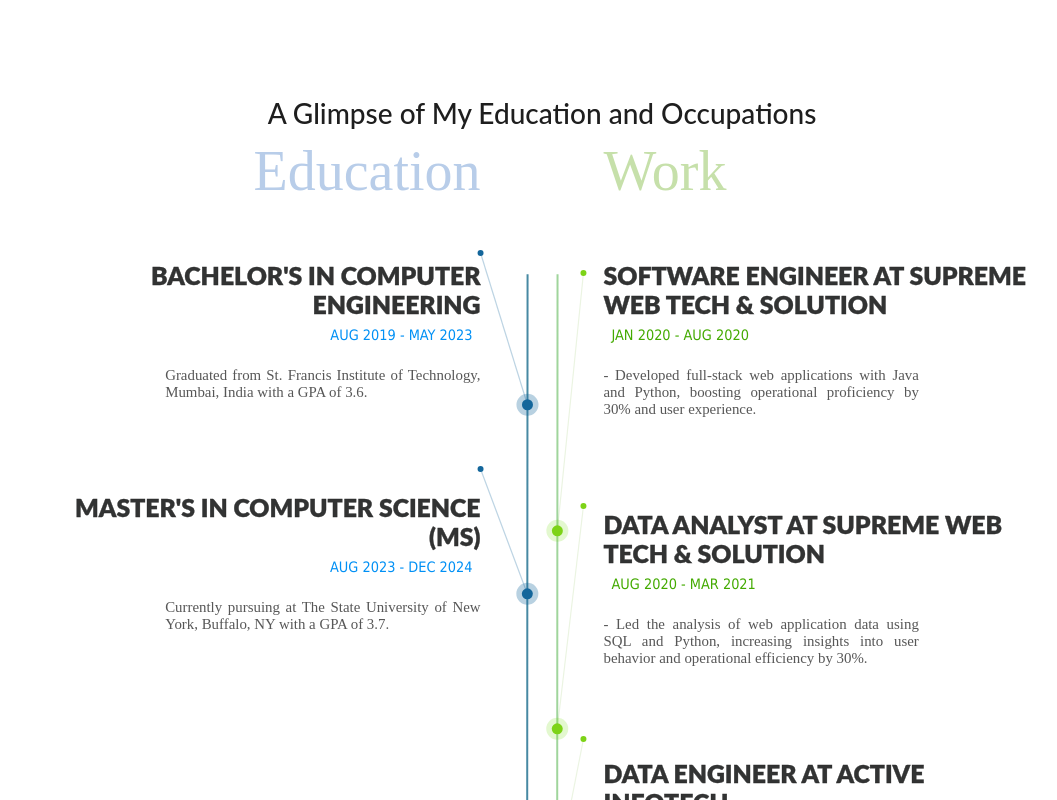
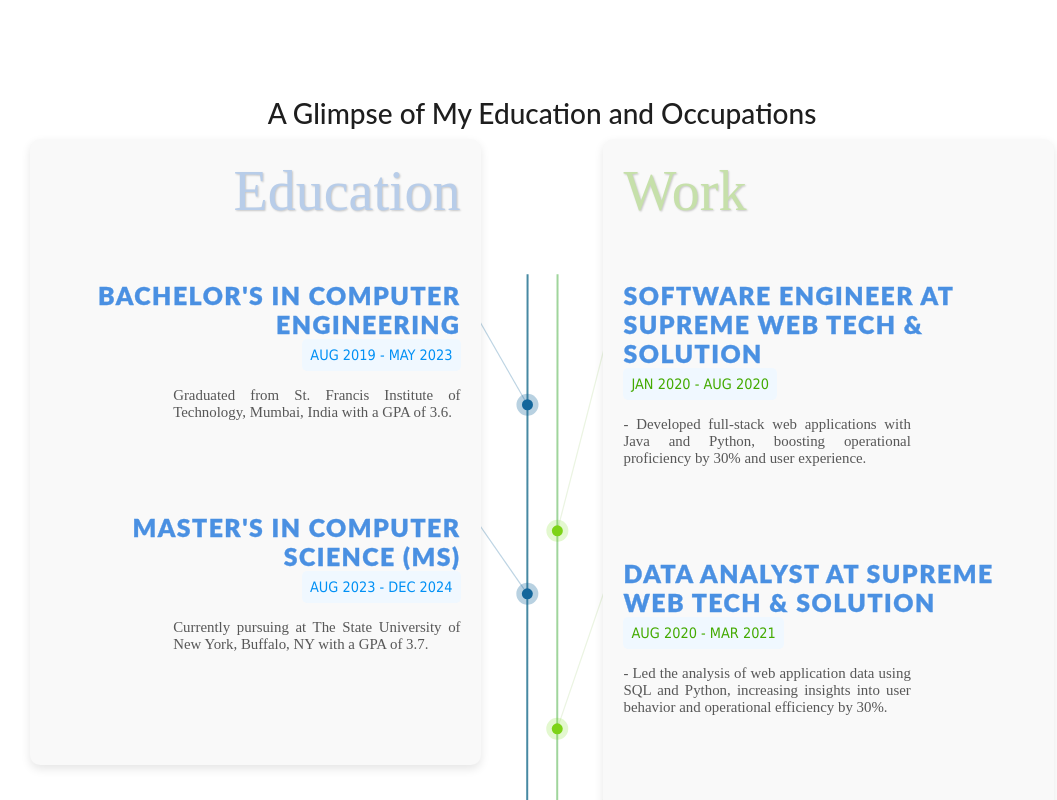
Before and after one commit to Vivi0603/Vivi0603.github.io, a plain HTML site: page index.html in a window 1280 px wide. Shown: the part 1960-2760 px from the top of the page, without its empty margins (98-1155 px from the left). Drawn offline with nearby package versions, Linux system fonts and the light colour scheme; a script that the page names is missing.

Commit message:
Update bio2.css

```diff
--- a/assets/css/bio2.css
+++ b/assets/css/bio2.css
@@ -1,4 +1,3 @@
-
 body,
 html {
   color: rgba(35, 36, 36, 0.934);
@@ -8,13 +7,16 @@ html {
   font: 400 1em "Lato";
   -webkit-font-smoothing: antialiased;
 }
+
 #timeline {
   padding-top: 0%;
 }
+
 .timeline {
   height: 100%;
   position: relative;
 }
+
 .timeline canvas {
   position: absolute;
   width: 100%;
@@ -22,21 +24,31 @@ html {
   left: 0;
   top: 0;
 }
+
 .timeline figcaption {
   font: 900 155% "Lato";
   text-transform: uppercase;
   -webkit-text-stroke: 0.35px;
+  color: #4a90e2;
+  letter-spacing: 1.5px;
 }
+
 .timeline h2 {
   font: 400 350% "Raleway";
   padding-bottom: 50px;
   color: #b8cde9;
+  text-shadow: 1px 1px 2px rgba(0, 0, 0, 0.2);
 }
+
 .timeline h6 {
   color: #0090f5;
   font: 400 90% Tahoma;
   padding: 8px;
+  background: #f0f8ff;
+  border-radius: 5px;
+  display: inline-block;
 }
+
 .timeline p,
 .timeline ol {
   font: 400 93% "Raleway";
@@ -45,39 +57,58 @@ html {
   text-align: justify;
   width: 70%;
 }
+
 .timeline ol {
   list-style: disc;
   margin-top: -20px;
   padding-left: 40px;
 }
+
 .timeline figure {
   float: right;
   width: 100%;
 }
+
 .timeline article {
   position: relative;
   width: 44%;
   overflow: hidden;
   margin-bottom: 100px;
+  background: #f9f9f9;
+  padding: 20px;
+  border-radius: 10px;
+  box-shadow: 0 4px 10px rgba(0, 0, 0, 0.1);
+  transition: transform 0.3s ease, background 0.3s ease;
 }
+
+.timeline article:hover {
+  transform: scale(1.02);
+  background: #f0f8ff;
+}
+
 .timeline article:first-of-type {
   float: left;
   text-align: right;
 }
+
 .timeline article:first-of-type p,
 .timeline article:first-of-type figure {
   float: right;
 }
+
 .timeline article:last-of-type {
   float: right;
 }
+
 .timeline article:last-of-type h2 {
   color: #c6e0aa;
 }
+
 .timeline article:last-of-type h6,
 .timeline article:last-of-type a {
   color: #43aa00;
 }
+
 .timeline article:last-of-type a:hover {
   color: #38d40d;
 }
```
